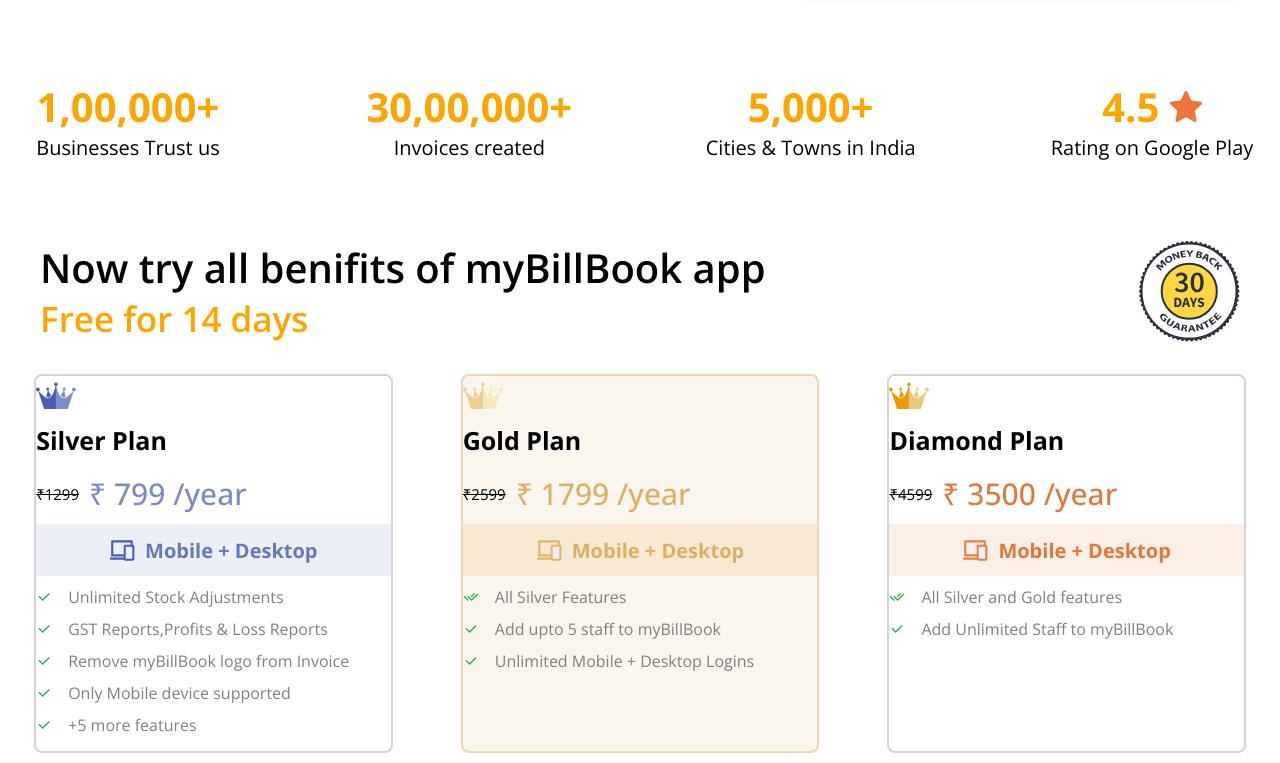
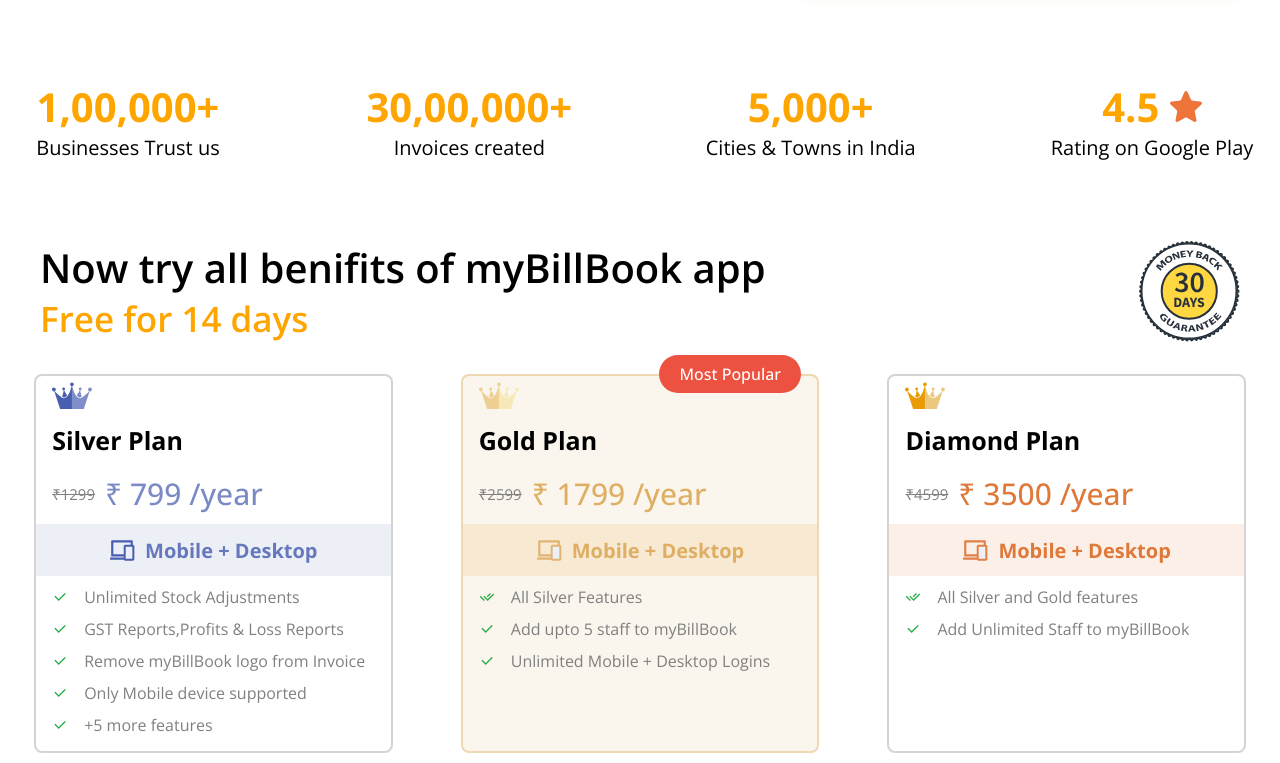
Before and after one commit to Akash007670/MyBillBook, a React (Create React App) app: page / in a window 1280 px wide. Shown: the part 560-1323 px from the top of the page. Built offline with nearby package versions, Linux system fonts and the light colour scheme.

Commit message:
Added popular tag and fixed css

```diff
--- a/src/Components/Pricing/PricingComponent.js
+++ b/src/Components/Pricing/PricingComponent.js
@@ -8,6 +8,7 @@
   MobileDesktopDiv,
   MobileDesktopDiv2,
   MobileDesktopDiv3,
+  PopularTag,
   Price,
   PriceContainer,
   Prices,
@@ -77,6 +78,7 @@
         {/* //Gold Container Starts here // */}
 
         <Container>
+          <PopularTag>Most Popular</PopularTag>
           <IconWrapper>
             <GoldCrownIcon />
           </IconWrapper>
--- a/src/Components/Pricing/PricingElement.js
+++ b/src/Components/Pricing/PricingElement.js
@@ -54,6 +54,7 @@
 `;
 export const Container = styled.div`
   display: flex;
+  position: relative;
   height: 90%;
   width: 28%;
   margin: 2rem auto;
@@ -68,8 +69,28 @@
   }
 `;
 
+export const PopularTag = styled.div`
+  display: flex;
+  position: absolute;
+  width: 40%;
+  height: 10%;
+  top: -1.3rem;
+  color: white;
+  background-color: rgb(237 81 63);
+  font-weight: 500;
+  border-radius: 30px;
+  border: none;
+  outline: none;
+  text-align: center;
+  align-items: center;
+  justify-content: center;
+  margin-right: 1rem;
+  right: 0;
+`;
+
 export const IconWrapper = styled.div`
   /* border: 2px solid red; */
+  padding: 0 1rem;
   height: 10%;
   svg {
     height: 40px;
@@ -82,6 +103,7 @@
   font-size: 25px;
   margin-top: 10px;
   font-weight: bold;
+  padding: 0 1rem;
   /* border: 2px solid green; */
 `;
 
@@ -90,10 +112,12 @@
   align-items: center;
   text-align: center;
   margin-top: 1rem;
+  padding: 0 1rem;
 `;
 export const Price = styled.p`
   display: flex;
   text-decoration: line-through;
+  color: grey;
   font-size: 15px;
 `;
 export const RealPrice = styled.p`
@@ -180,6 +204,7 @@
 export const DescriptionDiv = styled.div`
   display: flex;
   /* border: 2px solid green; */
+  padding: 0 1rem;
   height: 45%;
   flex-direction: column;
   /* justify-content: space-around; */
```
